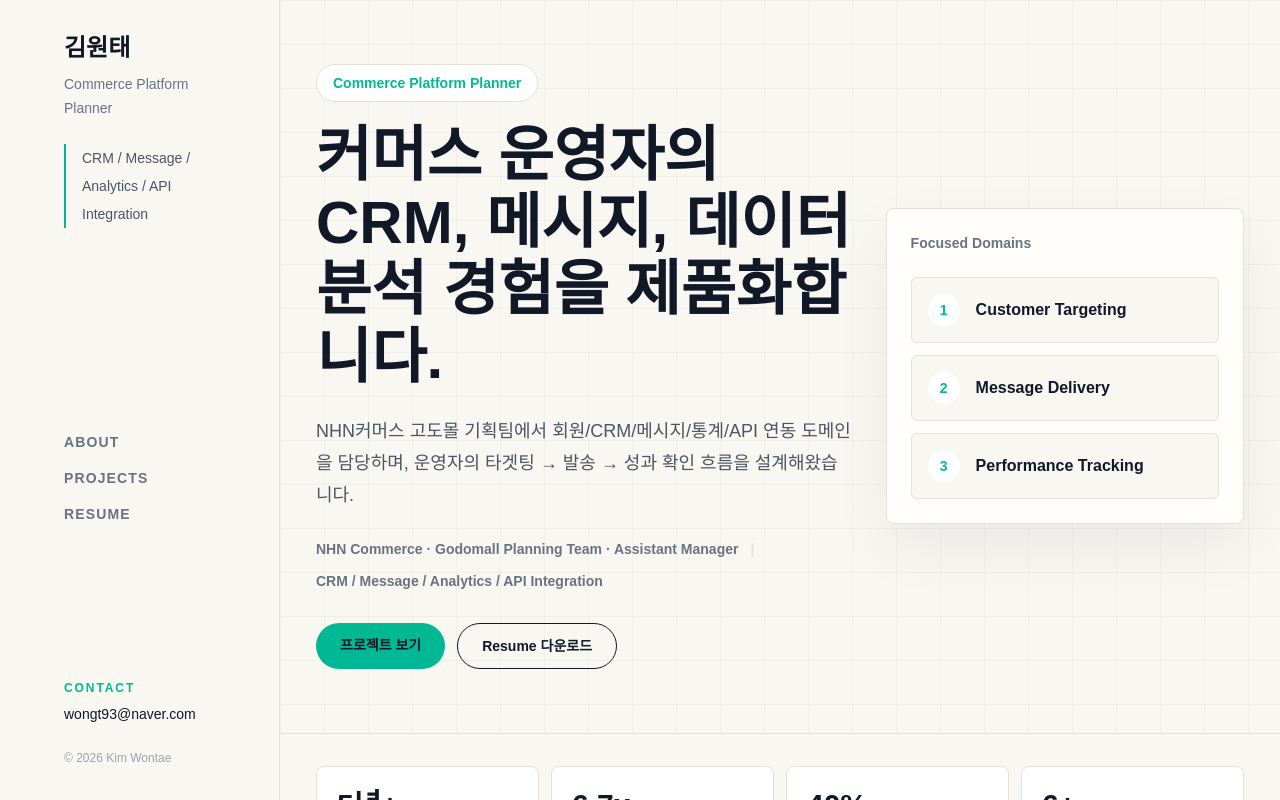
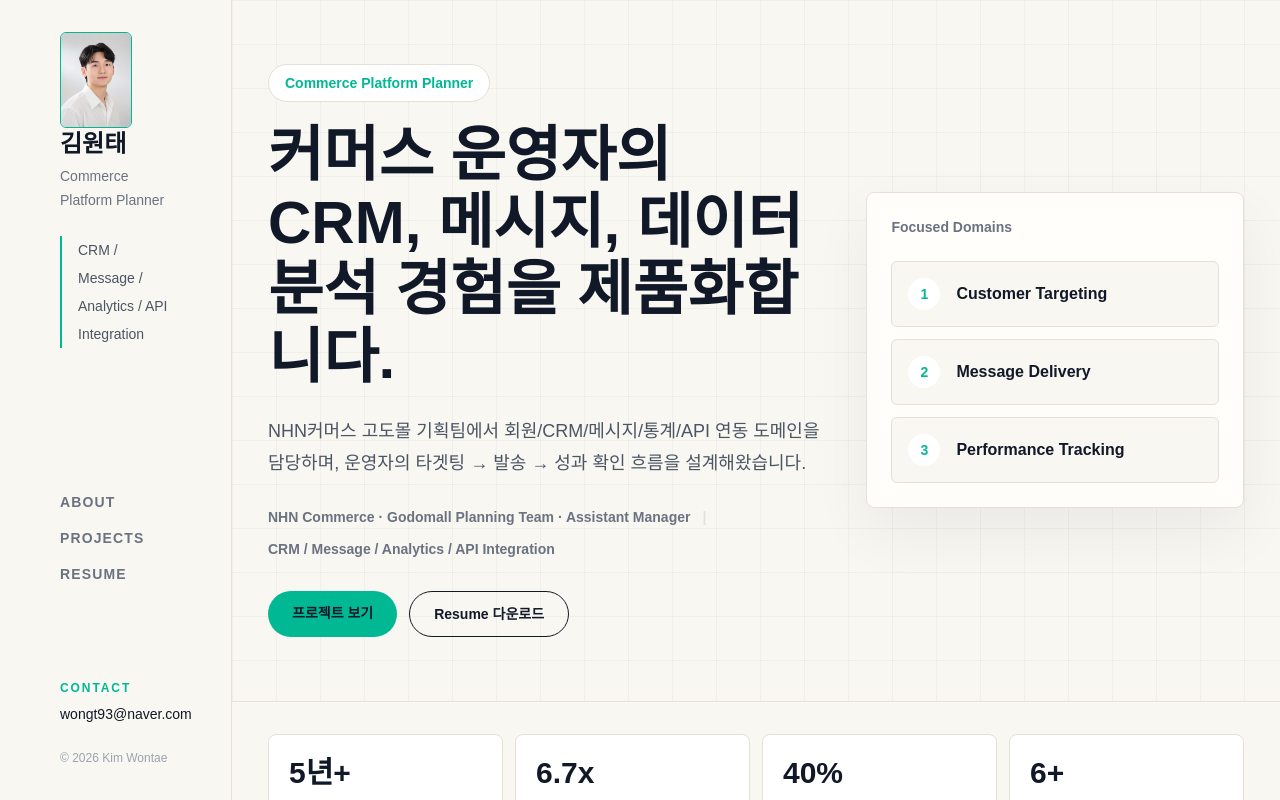
Before and after one commit to wongt0419-boop/kim-wontae-portfolio, a Next.js app: page / in a window 1280 px wide. Shown: the top 800 px of the page. Built offline with nearby package versions, Linux system fonts and the light colour scheme.

Commit message:
Add profile image to navigation

```diff
--- a/app/globals.css
+++ b/app/globals.css
@@ -100,7 +100,7 @@ a {
 @media (min-width: 1024px) {
   main,
   footer {
-    padding-left: 280px;
+    padding-left: 232px;
   }
 
   .container {
--- a/components/Header.tsx
+++ b/components/Header.tsx
@@ -1,9 +1,19 @@
 "use client";
 
 import Link from "next/link";
+import type { SyntheticEvent } from "react";
 import { useEffect, useRef, useState } from "react";
 import { siteNav } from "@/lib/data";
 import { assetPath } from "@/lib/paths";
+
+const profileImage = assetPath("/profile.png");
+const profileFallbackImage = assetPath("/profile-placeholder.svg");
+
+function useFallbackProfileImage(event: SyntheticEvent<HTMLImageElement>) {
+  if (!event.currentTarget.src.endsWith(profileFallbackImage)) {
+    event.currentTarget.src = profileFallbackImage;
+  }
+}
 
 export function Header() {
   const [open, setOpen] = useState(false);
@@ -50,13 +60,23 @@ export function Header() {
         aria-hidden="true"
         onChange={(event) => setOpen(event.currentTarget.checked)}
       />
-      <header className="sticky top-0 z-50 border-b border-[#E5E1D8] bg-[#F8F7F2]/94 backdrop-blur lg:fixed lg:inset-y-0 lg:left-0 lg:w-[280px] lg:border-b-0 lg:border-r">
-        <div className="container flex h-16 items-center justify-between lg:h-full lg:w-full lg:flex-col lg:items-stretch lg:px-7 lg:py-8">
+      <header className="sticky top-0 z-50 border-b border-[#E5E1D8] bg-[#F8F7F2]/94 backdrop-blur lg:fixed lg:inset-y-0 lg:left-0 lg:w-[232px] lg:border-b-0 lg:border-r">
+        <div className="container flex h-16 items-center justify-between lg:h-full lg:w-full lg:flex-col lg:items-stretch lg:px-6 lg:py-8">
+          <div>
+            <div className="flex items-center gap-3 lg:block">
+              <img
+                src={profileImage}
+                alt="김원태 프로필"
+                onError={useFallbackProfileImage}
+                className="h-10 w-8 rounded-md border border-[#00B894] bg-white object-cover lg:h-24 lg:w-[72px]"
+              />
               <div>
                 <Link href="/" className="text-[15px] font-bold tracking-[0] text-[#111827] lg:text-2xl">
                   김원태
                 </Link>
-            <p className="mt-2 hidden text-sm leading-6 text-[#6B7280] lg:block">Commerce Platform Planner</p>
+                <p className="mt-1 hidden text-sm leading-6 text-[#6B7280] lg:block">Commerce Platform Planner</p>
+              </div>
+            </div>
             <p className="mt-6 hidden border-l-2 border-[#00B894] pl-4 text-sm leading-7 text-[#4B5563] lg:block">
               CRM / Message / Analytics / API Integration
             </p>
@@ -113,9 +133,17 @@ export function Header() {
             className="mobile-menu-panel"
           >
             <div className="flex items-center justify-between">
+              <div className="flex items-center gap-3">
+                <img
+                  src={profileImage}
+                  alt="김원태 프로필"
+                  onError={useFallbackProfileImage}
+                  className="h-12 w-9 rounded-md border border-[#00B894] bg-white object-cover"
+                />
                 <div>
                   <p className="text-sm font-bold text-[#111827]">김원태</p>
                   <p className="mt-1 text-xs text-[#6B7280]">Commerce Platform Planner</p>
+                </div>
               </div>
               <label
                 htmlFor={toggleId}
```
Also changed, not shown: public/profile-placeholder.svg (added), public/profile.png (added). Lines whose indentation alone changed are shown as unchanged.
